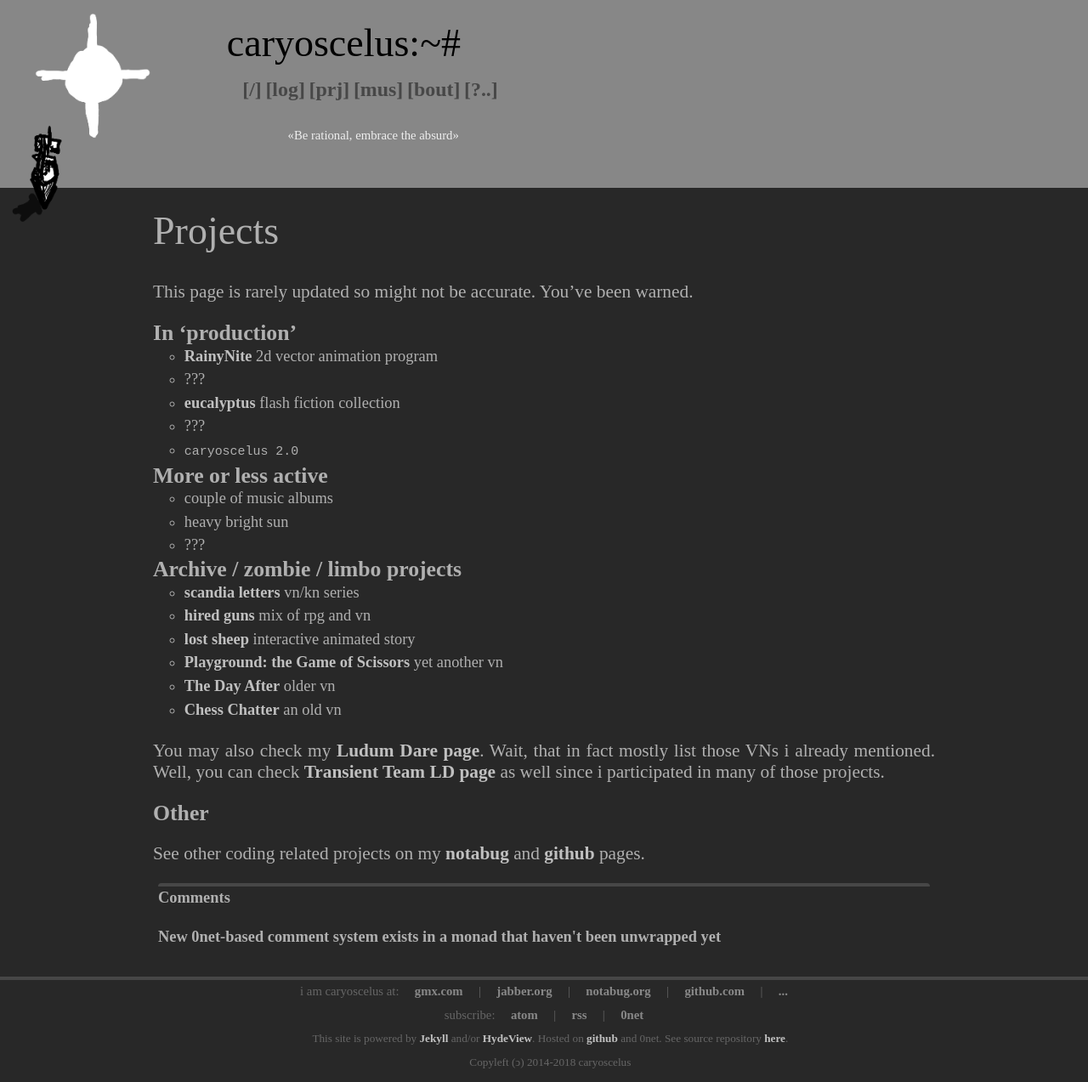
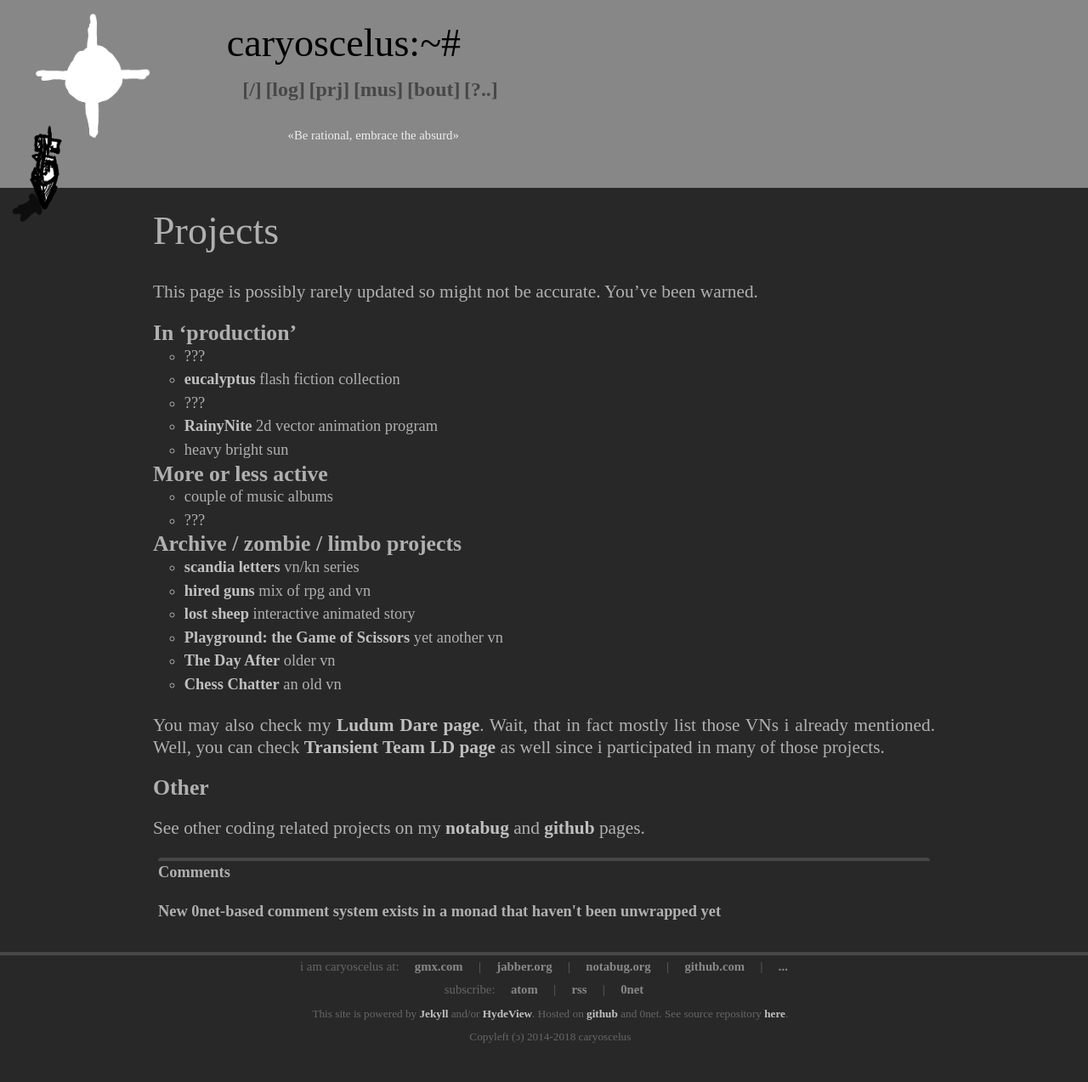
Before and after one commit to caryoscelus/caryoscelus.github.io, a Jekyll site: the page built from projects/index.md, in a window 1280 px wide. Shown: the whole page at 85% size. Built offline with Jekyll 4.4.1, drawn with Linux system fonts in a browser that asks for light colours; some web fonts are replaced; after the commit the page ends 1244 px from its top, so only the background shows below that.

Commit message:
Projects update

```diff
--- a/projects/index.md
+++ b/projects/index.md
@@ -5,20 +5,20 @@ title: "projects &lt; caryoscelus"
 
 # Projects
 
-This page is rarely updated so might not be accurate. You've been warned.
+This page is possibly rarely updated so might not be accurate. You've been
+warned.
 
 ## In 'production'
 
-* [RainyNite](https://notabug.org/caryoscelus/rainynite-studio) 2d vector animation program
 * ???
 * [eucalyptus](/eucalyptus-ff) flash fiction collection
 * ???
-* `caryoscelus 2.0`
+* [RainyNite](https://notabug.org/caryoscelus/rainynite-studio) 2d vector animation program
+* heavy bright sun
 
 ## More or less active
 
 * couple of music albums
-* heavy bright sun
 * ???
 
 ## Archive / zombie / limbo projects
```
